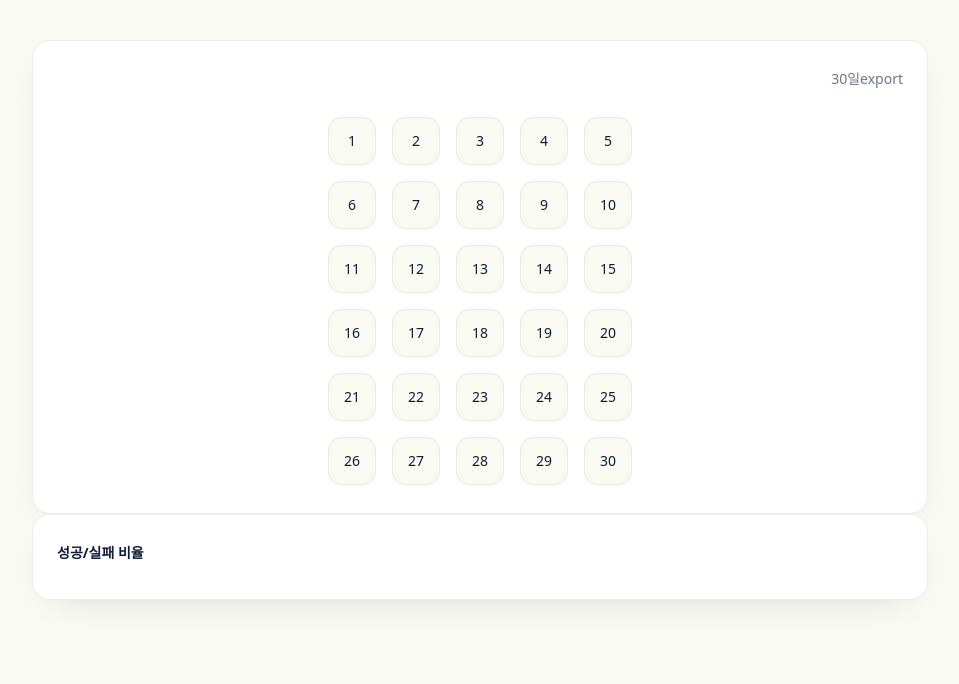
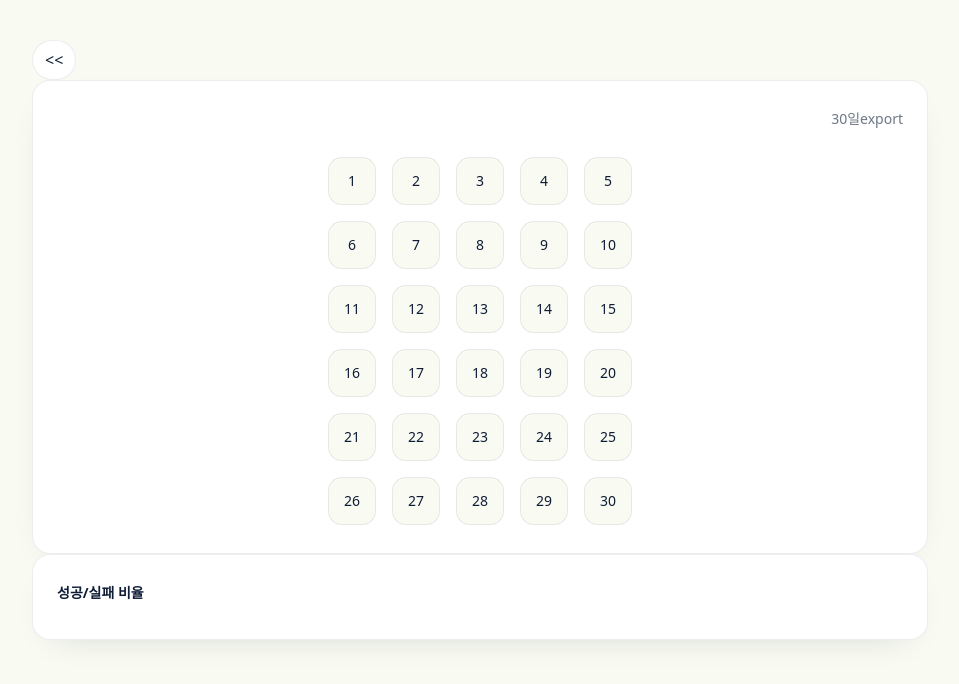
Before and after one commit to lms3140/habit_tracker, a React (Vite) app: page /habit/1 in a window 1280 px wide. Shown: the top 684 px of the page, without its empty margins (160-1119 px from the left). Built offline with nearby package versions, Linux system fonts and the light colour scheme; no server answers.

Commit message:
feat: 모달 포커스 조정 및 뒤로가기 버튼 구현

```diff
--- a/src/Home.tsx
+++ b/src/Home.tsx
@@ -1,10 +1,9 @@
-import { Link, useNavigate } from "react-router-dom";
+import { Link } from "react-router-dom";
 import { useAuthTokenStore } from "./store/useAuthTokenStore";
 
 //TODO - 값이 없을시 처리
 function Home() {
-  const navigate = useNavigate();
-  const { token, clearToken } = useAuthTokenStore();
+  const { token } = useAuthTokenStore();
 
   return (
     <div className="min-h-lvh bg-ds-bg flex items-center justify-center p-6">
--- /dev/null
+++ b/src/components/button/BackButton.tsx
@@ -0,0 +1,27 @@
+type BackButtonProps = React.ButtonHTMLAttributes<HTMLButtonElement> & {
+  onClick: () => void;
+  children: React.ReactNode;
+};
+export function BackButton({
+  children,
+  className = "",
+  ...props
+}: BackButtonProps) {
+  return (
+    <button
+      type="button"
+      className={`inline-flex items-center gap-2 h-10 px-3
+        select-none bg-ds-surface text-ds-ink border
+         border-ds-border rounded-ds-pill shadow-ds t
+         ransition duration-150 hover:bg-ds-accent
+         active:scale-[0.98] focus-visible:outline-none focus-visible:ring-2
+          focus-visible:ring-ds-ring focus-visible:ring-offset-2
+          focus-visible:ring-offset-ds-bg disabled:opacity-50
+          disabled:cursor-not-allowed disabled:shadow-none
+          disabled:hover:bg-ds-surface ${className}`}
+      {...props}
+    >
+      {children}
+    </button>
+  );
+}
--- a/src/components/container/Container.tsx
+++ b/src/components/container/Container.tsx
@@ -5,7 +5,7 @@ type ContainerProps = {
 
 export function Container({ children, className = "" }: ContainerProps) {
   return (
-    <div className={`mx-auto w-full max-w-2xl px-4 md:px-6 ${className}`}>
+    <div className={`mx-auto bg-ds-bg max-w-2xl px-4 md:px-6 ${className}`}>
       {children}
     </div>
   );
--- a/src/components/modal/Modal.tsx
+++ b/src/components/modal/Modal.tsx
@@ -1,24 +1,73 @@
-import { useEffect, type ReactNode } from "react";
+import { useEffect, useRef } from "react";
 import { createPortal } from "react-dom";
+
+const FOCUSABLE =
+  'a[href], button:not([disabled]), textarea:not([disabled]), input:not([disabled]), select:not([disabled]), details, summary, [tabindex]:not([tabindex="-1"])';
 
 type ModalProps = {
   isOpen: boolean;
   onClose: () => void;
-  children: ReactNode;
+  children: React.ReactNode;
 };
 
 export function Modal({ isOpen, onClose, children }: ModalProps) {
+  const contentRef = useRef<HTMLDivElement | null>(null);
+  const lastActiveRef = useRef<HTMLElement | null>(null);
+
   useEffect(() => {
     if (!isOpen) return;
 
+    lastActiveRef.current = document.activeElement as HTMLElement | null;
+
+    const content = contentRef.current;
+    if (!content) return;
+
+    const focusables = Array.from(
+      content.querySelectorAll<HTMLElement>(FOCUSABLE),
+    ).filter((el) => !el.hasAttribute("disabled") && el.tabIndex !== -1);
+
+    (focusables[0] ?? content).focus();
+
     const handler = (e: KeyboardEvent) => {
       if (e.key === "Escape") {
+        e.preventDefault();
         onClose();
+        return;
+      }
+
+      if (e.key !== "Tab") return;
+
+      const root = contentRef.current;
+      if (!root) return;
+
+      const items = Array.from(
+        root.querySelectorAll<HTMLElement>(FOCUSABLE),
+      ).filter((el) => !el.hasAttribute("disabled") && el.tabIndex !== -1);
+
+      if (items.length === 0) {
+        e.preventDefault();
+        root.focus();
+        return;
+      }
+
+      const first = items[0];
+      const last = items[items.length - 1];
+
+      if (!e.shiftKey && document.activeElement === last) {
+        e.preventDefault();
+        first.focus();
+      } else if (e.shiftKey && document.activeElement === first) {
+        e.preventDefault();
+        last.focus();
       }
     };
 
     document.addEventListener("keydown", handler);
-    return () => document.removeEventListener("keydown", handler);
+    return () => {
+      document.removeEventListener("keydown", handler);
+      lastActiveRef.current?.focus();
+      lastActiveRef.current = null;
+    };
   }, [isOpen, onClose]);
 
   useEffect(() => {
@@ -32,13 +81,15 @@ export function Modal({ isOpen, onClose, children }: ModalProps) {
 
   return createPortal(
     <div
-      aria-modal
+      aria-modal="true"
       role="dialog"
       className="fixed inset-0 z-40 flex items-center justify-center bg-black/40"
       onPointerDown={onClose}
     >
       <div
-        className="bg-ds-bg border-ds-border rounded-2xl shadow-xl max-w-lg w-full p-6 z-50"
+        ref={contentRef}
+        tabIndex={-1}
+        className="bg-ds-bg border border-ds-border rounded-2xl shadow-xl max-w-lg w-full p-6 z-50"
         onPointerDown={(e) => e.stopPropagation()}
       >
         {children}
--- a/src/features/habit/Habit.tsx
+++ b/src/features/habit/Habit.tsx
@@ -1,6 +1,6 @@
-import { QueryClient, useQuery } from "@tanstack/react-query";
-import { useEffect, useMemo, useState } from "react";
-import { Navigate, useNavigate, useParams } from "react-router-dom";
+import { useQuery } from "@tanstack/react-query";
+import { useEffect, useMemo } from "react";
+import { useNavigate, useParams } from "react-router-dom";
 import { apiUrl } from "../../apis/env";
 import { getAuthData } from "../../apis/fetch";
 import { Modal } from "../../components/modal/Modal";
@@ -12,6 +12,7 @@ import { useHabitDayModalStore } from "./store/HabitDayStore";
 import type { IHabitCard } from "../../types/globalType";
 import { useHabitDayCsvExport } from "../../hooks/useHabitDayCsvExport";
 import { HabitPieChart } from "./HabitPieChart";
+import { BackButton } from "../../components/button/BackButton";
 
 const stateMap: Record<HabitCompleted | "EMPTY", string> = {
   SUCCESS:
@@ -44,12 +45,13 @@ export function Habit() {
 
   useEffect(() => {
     if (error) {
+      console.log(error.message);
       if (error.message === "UNAUTHORIZED") {
         clearToken();
         navigate("/login", { replace: true });
       }
     }
-  }, [error?.message]);
+  }, [error, error?.message]);
 
   const days = useMemo(() => {
     const base = Array.from({ length: 30 }, () => null as HabitDay | null);
@@ -65,8 +67,9 @@ export function Habit() {
   };
 
   return (
-    <div className="min-h-dvh max-h-fit pt-10 pb-10 bg-ds-bg">
+    <div className="">
       <div className="w-full max-w-4xl mx-auto">
+        <BackButton onClick={() => navigate("/habit")}>{"<<"}</BackButton>
         <div
           className="
           bg-ds-surface
--- a/src/features/habit/HabitListPage.tsx
+++ b/src/features/habit/HabitListPage.tsx
@@ -12,6 +12,7 @@ import { HabitCard } from "./HabitCard";
 import { EmptyHabitCard } from "./EmtpyHabitCard";
 import { Modal } from "../../components/modal/Modal";
 import { HabitModal } from "./modal/HabitModal";
+import { BackButton } from "../../components/button/BackButton";
 
 //TODO - 값이 없을시 처리
 export function HabitListPage() {
@@ -44,7 +45,10 @@ export function HabitListPage() {
   }, [isError, error?.message]);
 
   return (
-    <div className="bg-ds-bg h-lvh">
+    <div className="">
+      <div className="max-w-4xl mx-auto">
+        <BackButton onClick={() => navigate("/")}>{"<<"}</BackButton>
+      </div>
       <Container>
         <h1 className="text-center text-3xl py-8">Habit Tracker</h1>
 
--- a/src/features/habit/HabitPieChart.tsx
+++ b/src/features/habit/HabitPieChart.tsx
@@ -1,5 +1,4 @@
 import {
-  Legend,
   Pie,
   PieChart,
   Sector,
--- /dev/null
+++ b/src/layout/RootLayout.tsx
@@ -0,0 +1,9 @@
+import { Outlet } from "react-router-dom";
+
+export function RootLayout() {
+  return (
+    <div className="min-h-dvh max-h-full pt-10 pb-10 bg-ds-bg">
+      <Outlet />
+    </div>
+  );
+}
--- a/src/router.tsx
+++ b/src/router.tsx
@@ -3,12 +3,16 @@ import Home from "./Home";
 import { Habit } from "./features/habit/Habit";
 import { LoginPage } from "./features/auth/LoginPage";
 import { HabitListPage } from "./features/habit/HabitListPage";
+import { RootLayout } from "./layout/RootLayout";
 
 export const router = createBrowserRouter([
   {
     path: "/",
     element: <Home />,
   },
+  {
+    element: <RootLayout />,
+    children: [
       {
         path: "/habit",
         element: <HabitListPage />,
@@ -17,6 +21,8 @@ export const router = createBrowserRouter([
         path: "/habit/:id",
         element: <Habit />,
       },
+    ],
+  },
   {
     path: "/login",
     element: <LoginPage />,
```
Lines whose indentation alone changed are shown as unchanged.
